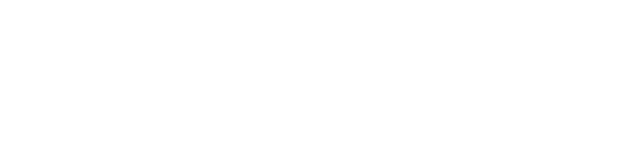
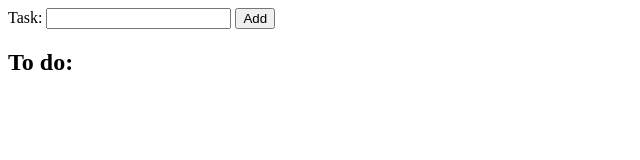
Before and after one commit to lukasz-klekner/to-do-ts, a website: page index.html in a window 1280 px wide. Shown: the whole page, without its empty margins (0-640 px from the left). Drawn offline with Linux system fonts and the light colour scheme.

Commit message:
feat: create HTML structure

```diff
--- a/index.html
+++ b/index.html
@@ -7,6 +7,24 @@
     <title>To do app</title>
   </head>
   <body>
+    <main class="main">
+      <form class="form">
+        <label class="form__label" for="task-name">Task:</label>
+        <input
+          class="form__input form__input--js"
+          type="text"
+          id="task-name"
+          name="task-name"
+        />
+        <button class="button button--js">Add</button>
+      </form>
+
+      <section class="section">
+        <h2 class="section__title">To do:</h2>
+        <ul class="section__list section__list--js"></ul>
+      </section>
+    </main>
+
     <script src="dist/app.js"></script>
   </body>
 </html>
```
